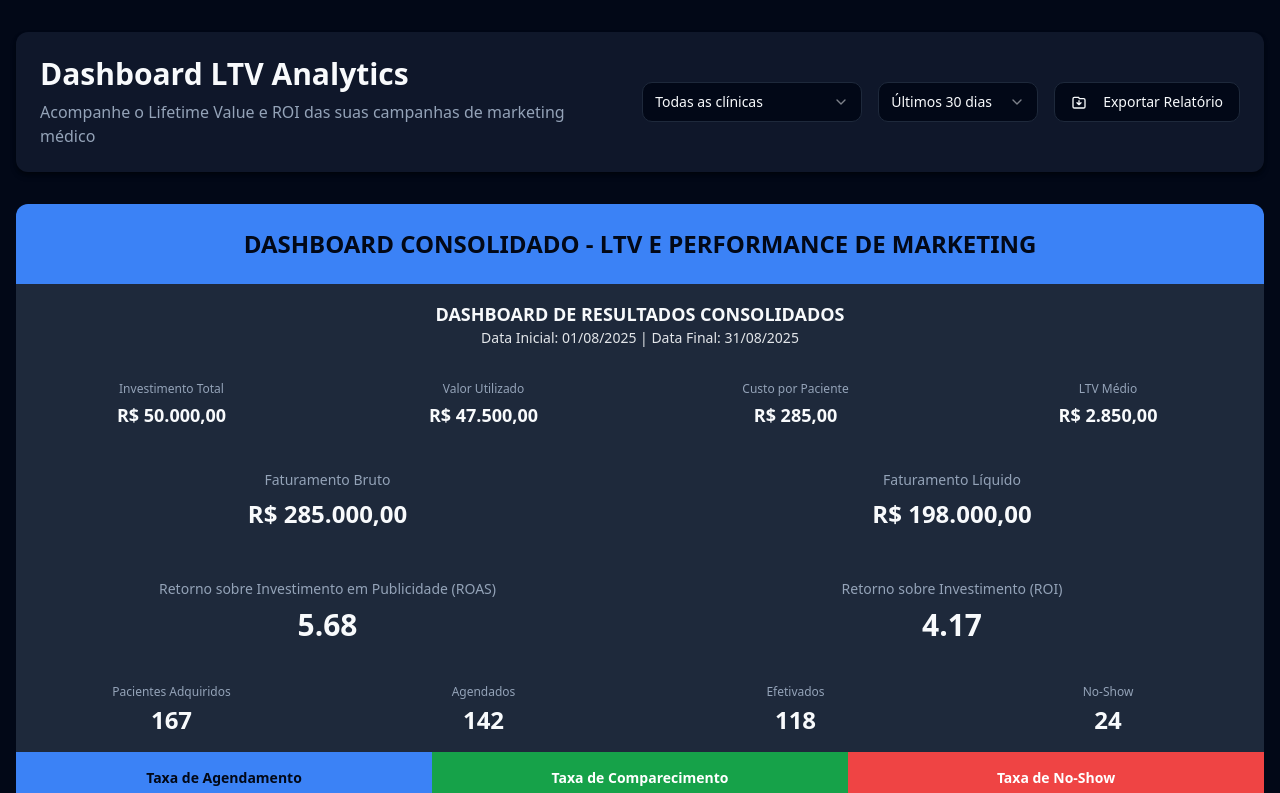
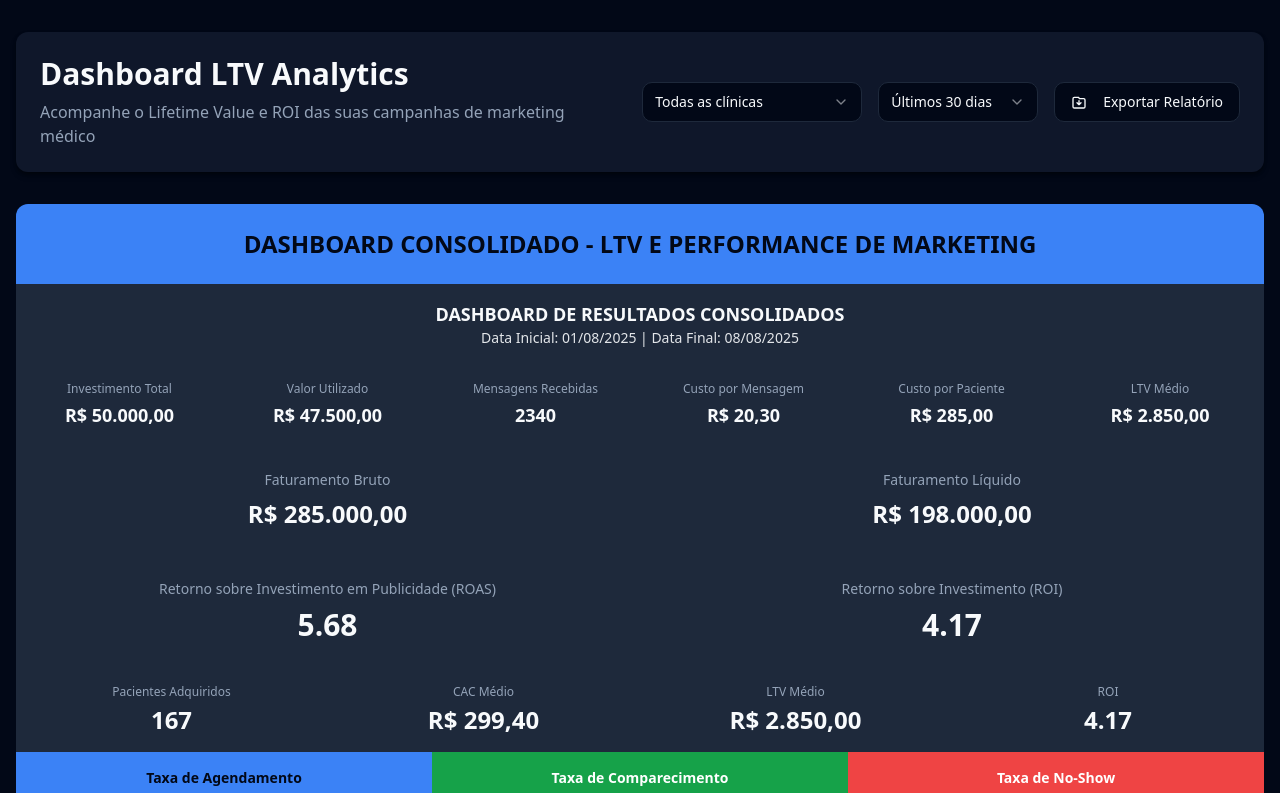
Before and after one commit to humbertofonseeca/clinic-profit-navigator, a React (Vite) app: page / in a window 1280 px wide. Shown: the top 793 px of the page. Built offline with nearby package versions, Linux system fonts and the light colour scheme.

Commit message:
Reverted to commit cc71c84cb24a22cf33d35709ec17505c4c599a43

```diff
--- a/src/components/ConsolidatedDashboard.tsx
+++ b/src/components/ConsolidatedDashboard.tsx
@@ -8,10 +8,14 @@ interface ConsolidatedDashboardProps {
 export const ConsolidatedDashboard = ({ selectedPeriod, selectedClinic }: ConsolidatedDashboardProps) => {
   // Mock data - seria substituído por dados reais do Supabase
   const dashboardData = {
+    dataInicial: '01/08/2025',
+    dataFinal: '08/08/2025',
     investimentoTotal: 50000.00,
     valorUtilizado: 47500.00,
     custoPorPaciente: 285.00,
     custoPorConsulta: 156.50,
+    mensagensRecebidas: 2340,
+    custoPorMensagem: 20.30,
     faturamentoBruto: 285000.00,
     faturamentoLiquido: 198000.00,
     roas: 5.68,
@@ -24,6 +28,7 @@ export const ConsolidatedDashboard = ({ selectedPeriod, selectedClinic }: Consol
     taxaComparecimento: 83.10,
     taxaNoShow: 16.90,
     ltvMedio: 2850.00,
+    cacMedio: 299.40,
     investimento: {
       googleAds: 28500.00,
       facebookAds: 15000.00,
@@ -73,13 +78,13 @@ export const ConsolidatedDashboard = ({ selectedPeriod, selectedClinic }: Consol
       <div className="bg-secondary text-secondary-foreground p-4">
         <div className="text-center">
           <h2 className="text-lg font-semibold">DASHBOARD DE RESULTADOS CONSOLIDADOS</h2>
-          <p className="text-sm opacity-90">Data Inicial: {getPeriodText()}</p>
+          <p className="text-sm opacity-90">Data Inicial: {dashboardData.dataInicial} | Data Final: {dashboardData.dataFinal}</p>
         </div>
       </div>
 
       {/* Primeira linha de métricas */}
       <div className="bg-secondary text-secondary-foreground border-t border-border">
-        <div className="grid grid-cols-4 gap-0">
+        <div className="grid grid-cols-6 gap-0">
           <div className="p-4 text-center border-r border-border">
             <div className="text-xs mb-1 text-muted-foreground">Investimento Total</div>
             <div className="text-lg font-bold">{formatCurrency(dashboardData.investimentoTotal)}</div>
@@ -87,6 +92,14 @@ export const ConsolidatedDashboard = ({ selectedPeriod, selectedClinic }: Consol
           <div className="p-4 text-center border-r border-border">
             <div className="text-xs mb-1 text-muted-foreground">Valor Utilizado</div>
             <div className="text-lg font-bold">{formatCurrency(dashboardData.valorUtilizado)}</div>
+          </div>
+          <div className="p-4 text-center border-r border-border">
+            <div className="text-xs mb-1 text-muted-foreground">Mensagens Recebidas</div>
+            <div className="text-lg font-bold">{formatNumber(dashboardData.mensagensRecebidas)}</div>
+          </div>
+          <div className="p-4 text-center border-r border-border">
+            <div className="text-xs mb-1 text-muted-foreground">Custo por Mensagem</div>
+            <div className="text-lg font-bold">{formatCurrency(dashboardData.custoPorMensagem)}</div>
           </div>
           <div className="p-4 text-center border-r border-border">
             <div className="text-xs mb-1 text-muted-foreground">Custo por Paciente</div>
@@ -127,7 +140,7 @@ export const ConsolidatedDashboard = ({ selectedPeriod, selectedClinic }: Consol
         </div>
       </div>
 
-      {/* Quarta linha - Números de pacientes */}
+      {/* Quarta linha - Métricas finais */}
       <div className="bg-secondary text-secondary-foreground">
         <div className="grid grid-cols-4 gap-0 border-t border-border">
           <div className="p-4 text-center border-r border-border">
@@ -135,16 +148,16 @@ export const ConsolidatedDashboard = ({ selectedPeriod, selectedClinic }: Consol
             <div className="text-2xl font-bold">{formatNumber(dashboardData.pacientesAdquiridos)}</div>
           </div>
           <div className="p-4 text-center border-r border-border">
-            <div className="text-xs mb-1 text-muted-foreground">Agendados</div>
-            <div className="text-2xl font-bold">{formatNumber(dashboardData.pacientesAgendados)}</div>
+            <div className="text-xs mb-1 text-muted-foreground">CAC Médio</div>
+            <div className="text-2xl font-bold">{formatCurrency(dashboardData.cacMedio)}</div>
           </div>
           <div className="p-4 text-center border-r border-border">
-            <div className="text-xs mb-1 text-muted-foreground">Efetivados</div>
-            <div className="text-2xl font-bold">{formatNumber(dashboardData.pacientesEfetivados)}</div>
+            <div className="text-xs mb-1 text-muted-foreground">LTV Médio</div>
+            <div className="text-2xl font-bold">{formatCurrency(dashboardData.ltvMedio)}</div>
           </div>
           <div className="p-4 text-center">
-            <div className="text-xs mb-1 text-muted-foreground">No-Show</div>
-            <div className="text-2xl font-bold">{formatNumber(dashboardData.noShow)}</div>
+            <div className="text-xs mb-1 text-muted-foreground">ROI</div>
+            <div className="text-2xl font-bold">{dashboardData.roi.toFixed(2)}</div>
           </div>
         </div>
       </div>
@@ -183,10 +196,10 @@ export const ConsolidatedDashboard = ({ selectedPeriod, selectedClinic }: Consol
           </Card>
 
           <Card className="p-4 bg-accent-success/10 border-l-4 border-l-accent-success">
-            <h4 className="font-semibold text-sm text-muted-foreground mb-2">Receita Gerada:</h4>
+            <h4 className="font-semibold text-sm text-muted-foreground mb-2">Performance:</h4>
             <p className="text-base text-foreground">
-              {formatCurrency(dashboardData.faturamentoBruto)} bruto<br/>
-              {formatCurrency(dashboardData.faturamentoLiquido)} líquido
+              {dashboardData.pacientesEfetivados} pacientes efetivados<br/>
+              {formatPercentage(dashboardData.taxaComparecimento)} de comparecimento
             </p>
           </Card>
 
@@ -197,18 +210,11 @@ export const ConsolidatedDashboard = ({ selectedPeriod, selectedClinic }: Consol
             </p>
           </Card>
 
-          <Card className="p-4 bg-primary-light border-l-4 border-l-primary">
-            <h4 className="font-semibold text-sm text-muted-foreground mb-2">ROI Médio:</h4>
+          <Card className="p-4 bg-accent-success/10 border-l-4 border-l-accent-success">
+            <h4 className="font-semibold text-sm text-muted-foreground mb-2">Receita Gerada:</h4>
             <p className="text-base text-foreground">
-              {dashboardData.roi.toFixed(2)} ({((dashboardData.roi - 1) * 100).toFixed(0)}% de retorno)
-            </p>
-          </Card>
-
-          <Card className="p-4 bg-accent-success/10 border-l-4 border-l-accent-success">
-            <h4 className="font-semibold text-sm text-muted-foreground mb-2">Performance:</h4>
-            <p className="text-base text-foreground">
-              {dashboardData.pacientesEfetivados} pacientes efetivados<br/>
-              {formatPercentage(dashboardData.taxaComparecimento)} de comparecimento
+              {formatCurrency(dashboardData.faturamentoBruto)} bruto<br/>
+              {formatCurrency(dashboardData.faturamentoLiquido)} líquido
             </p>
           </Card>
 
@@ -218,6 +224,13 @@ export const ConsolidatedDashboard = ({ selectedPeriod, selectedClinic }: Consol
               {formatCurrency(dashboardData.ltvMedio)} por paciente efetivado
             </p>
           </Card>
+
+          <Card className="p-4 bg-primary-light border-l-4 border-l-primary">
+            <h4 className="font-semibold text-sm text-muted-foreground mb-2">ROI Médio:</h4>
+            <p className="text-base text-foreground">
+              {dashboardData.roi.toFixed(2)} ({((dashboardData.roi - 1) * 100).toFixed(0)}% de retorno)
+            </p>
+          </Card>
         </div>
       </div>
     </div>
```
